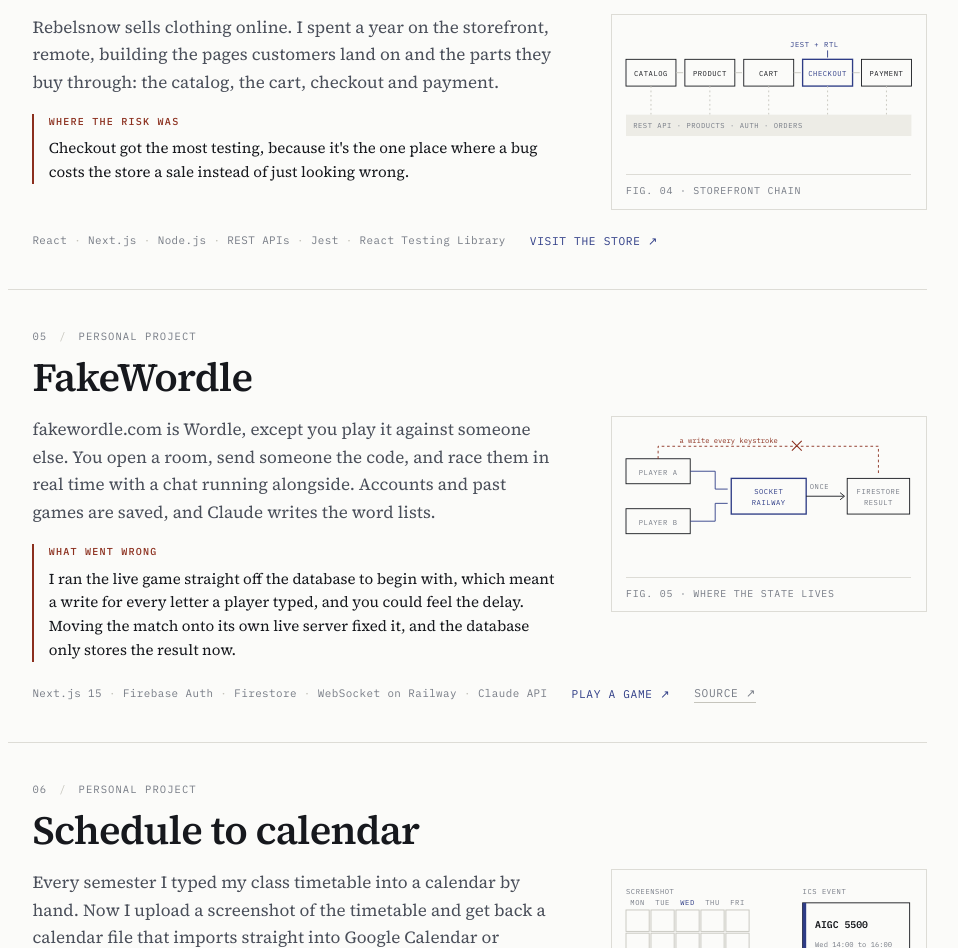
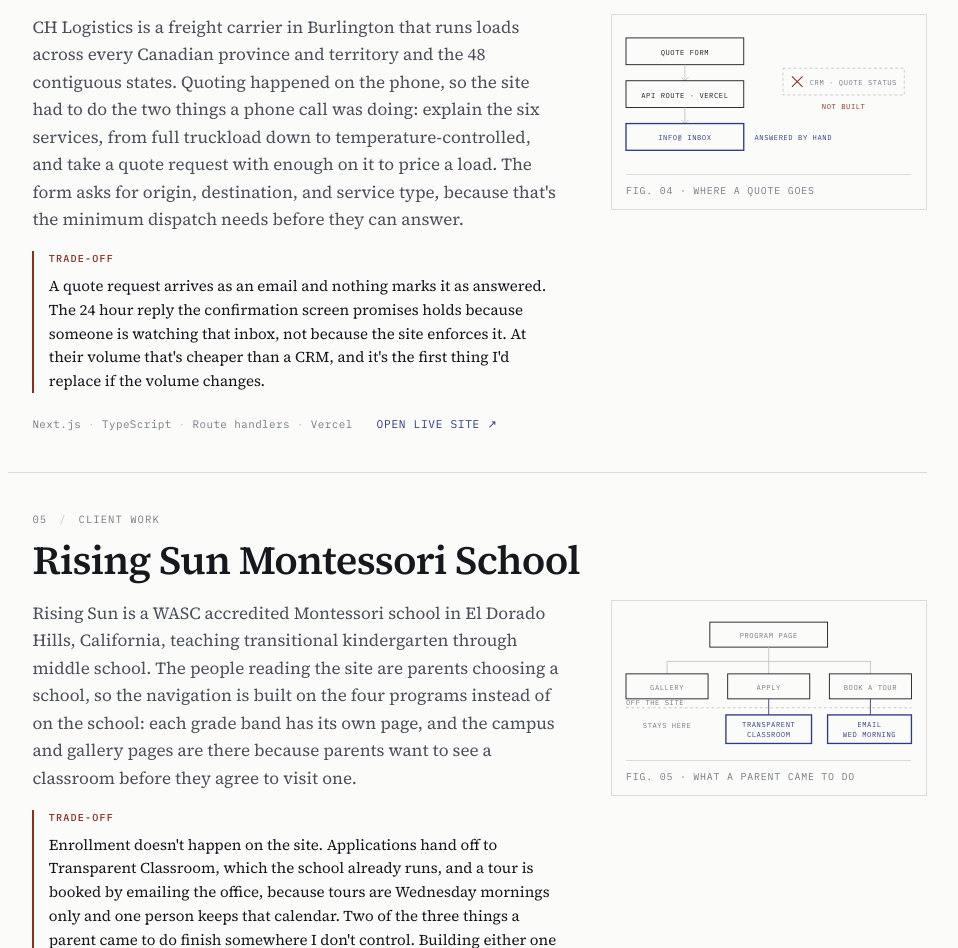
Before and after one commit to PravdeepK/portfolio, a Next.js app: page / in a window 1280 px wide. Shown: the part 3230-4178 px from the top of the page, without its empty margins (286-1244 px from the left). Built offline with nearby package versions, Linux system fonts and the light colour scheme.

Commit message:
added more client work

```diff
--- a/src/app/figures.tsx
+++ b/src/app/figures.tsx
@@ -552,3 +552,199 @@ export function ModelsFigure() {
     </Plate>
   );
 }
+
+/** A quote request goes form, route, inbox. Nothing tracks it after that. */
+export function QuoteFigure() {
+  const steps = [
+    { label: "quote form", y: 10 },
+    { label: "api route · vercel", y: 58 },
+    { label: "info@ inbox", y: 106 },
+  ];
+
+  return (
+    <Plate title="A quote request goes from the form to an API route on Vercel and lands in the office inbox. No CRM tracks it after that.">
+      {steps.map((step, i) => {
+        const last = i === steps.length - 1;
+        return (
+          <g key={step.label}>
+            <rect
+              x="0"
+              y={step.y}
+              width="132"
+              height="30"
+              fill="none"
+              stroke={last ? ACCENT : V}
+              strokeWidth={last ? "1.5" : "1"}
+            />
+            <text
+              className="fig-label"
+              x="66"
+              y={step.y + 19}
+              textAnchor="middle"
+              style={{ fill: last ? ACCENT : V }}
+            >
+              {step.label}
+            </text>
+            {!last && (
+              <>
+                <path
+                  d={`M66 ${step.y + 30} V${step.y + 48}`}
+                  stroke={SOFT}
+                  strokeWidth="1"
+                />
+                <path
+                  d={`M62 ${step.y + 44} l4 4 4 -4`}
+                  fill="none"
+                  stroke={SOFT}
+                  strokeWidth="1"
+                />
+              </>
+            )}
+          </g>
+        );
+      })}
+
+      <text className="fig-label" x="144" y="125" style={{ fill: ACCENT }}>
+        answered by hand
+      </text>
+
+      {/* The step nobody is paying for yet. */}
+      <rect
+        x="176"
+        y="44"
+        width="136"
+        height="30"
+        fill="none"
+        stroke={SOFT}
+        strokeWidth="1"
+        strokeDasharray="3 3"
+      />
+      <path d="M186 53 l12 12 M198 53 l-12 12" stroke={BAD} strokeWidth="1.2" />
+      <text className="fig-label" x="206" y="63">
+        crm · quote status
+      </text>
+      <text
+        className="fig-label"
+        x="244"
+        y="90"
+        textAnchor="middle"
+        style={{ fill: BAD }}
+      >
+        not built
+      </text>
+    </Plate>
+  );
+}
+
+/** Three things a parent comes to do. Two of them leave the site. */
+export function EnrollFigure() {
+  const branches = [
+    { label: "gallery", x: 0 },
+    { label: "apply", x: 114 },
+    { label: "book a tour", x: 228 },
+  ];
+
+  return (
+    <Plate title="From a program page a parent reaches the gallery, the application, or a tour. The application hands off to Transparent Classroom and the tour is booked by email, so both leave the site.">
+      <rect x="94" y="8" width="132" height="28" fill="none" stroke={V} />
+      <text className="fig-label" x="160" y="26" textAnchor="middle">
+        program page
+      </text>
+
+      <path d="M160 36 V52 M46 52 H274" stroke={SOFT} strokeWidth="1" />
+
+      {branches.map((branch) => {
+        const cx = branch.x + 46;
+        return (
+          <g key={branch.label}>
+            <path d={`M${cx} 52 V66`} stroke={SOFT} strokeWidth="1" />
+            <rect
+              x={branch.x}
+              y="66"
+              width="92"
+              height="28"
+              fill="none"
+              stroke={V}
+            />
+            <text className="fig-label" x={cx} y="84" textAnchor="middle">
+              {branch.label}
+            </text>
+          </g>
+        );
+      })}
+
+      {/* Everything under this line is somebody else's system. */}
+      <path
+        d="M0 104 H320"
+        stroke={SOFT}
+        strokeWidth="1"
+        strokeDasharray="3 3"
+      />
+      <text className="fig-label" x="0" y="101">
+        off the site
+      </text>
+
+      <text className="fig-label" x="46" y="127" textAnchor="middle">
+        stays here
+      </text>
+
+      <path d="M160 94 V112 M274 94 V112" stroke={ACCENT} strokeWidth="1" />
+
+      <rect
+        x="112"
+        y="112"
+        width="96"
+        height="32"
+        fill="none"
+        stroke={ACCENT}
+        strokeWidth="1.5"
+      />
+      <text
+        className="fig-label"
+        x="160"
+        y="126"
+        textAnchor="middle"
+        style={{ fill: ACCENT }}
+      >
+        transparent
+      </text>
+      <text
+        className="fig-label"
+        x="160"
+        y="137"
+        textAnchor="middle"
+        style={{ fill: ACCENT }}
+      >
+        classroom
+      </text>
+
+      <rect
+        x="226"
+        y="112"
+        width="94"
+        height="32"
+        fill="none"
+        stroke={ACCENT}
+        strokeWidth="1.5"
+      />
+      <text
+        className="fig-label"
+        x="273"
+        y="126"
+        textAnchor="middle"
+        style={{ fill: ACCENT }}
+      >
+        email
+      </text>
+      <text
+        className="fig-label"
+        x="273"
+        y="137"
+        textAnchor="middle"
+        style={{ fill: ACCENT }}
+      >
+        wed morning
+      </text>
+    </Plate>
+  );
+}
--- a/src/app/page.tsx
+++ b/src/app/page.tsx
@@ -5,7 +5,9 @@ import { motion, useReducedMotion } from "framer-motion";
 import { TypeAnimation } from "react-type-animation";
 import {
   CommerceFigure,
+  EnrollFigure,
   ModelsFigure,
+  QuoteFigure,
   ScoreBars,
   SocketFigure,
   StreamFigure,
@@ -92,6 +94,36 @@ const projects: Project[] = [
   },
   {
     number: "04",
+    title: "CH Logistics",
+    category: "Client work",
+    description:
+      "CH Logistics is a freight carrier in Burlington that runs loads across every Canadian province and territory and the 48 contiguous states. Quoting happened on the phone, so the site had to do the two things a phone call was doing: explain the six services, from full truckload down to temperature-controlled, and take a quote request with enough on it to price a load. The form asks for origin, destination, and service type, because that's the minimum dispatch needs before they can answer.",
+    detail:
+      "A quote request arrives as an email and nothing marks it as answered. The 24 hour reply the confirmation screen promises holds because someone is watching that inbox, not because the site enforces it. At their volume that's cheaper than a CRM, and it's the first thing I'd replace if the volume changes.",
+    noteLabel: "Trade-off",
+    figure: <QuoteFigure />,
+    caption: "Fig. 04 · Where a quote goes",
+    meta: ["Next.js", "TypeScript", "Route handlers", "Vercel"],
+    href: "https://www.chlogistics.ca/",
+    linkLabel: "Open live site",
+  },
+  {
+    number: "05",
+    title: "Rising Sun Montessori School",
+    category: "Client work",
+    description:
+      "Rising Sun is a WASC accredited Montessori school in El Dorado Hills, California, teaching transitional kindergarten through middle school. The people reading the site are parents choosing a school, so the navigation is built on the four programs instead of on the school: each grade band has its own page, and the campus and gallery pages are there because parents want to see a classroom before they agree to visit one.",
+    detail:
+      "Enrollment doesn't happen on the site. Applications hand off to Transparent Classroom, which the school already runs, and a tour is booked by emailing the office, because tours are Wednesday mornings only and one person keeps that calendar. Two of the three things a parent came to do finish somewhere I don't control. Building either one on the site would have meant keeping a second copy of records the school already has.",
+    noteLabel: "Trade-off",
+    figure: <EnrollFigure />,
+    caption: "Fig. 05 · What a parent came to do",
+    meta: ["WordPress", "Elementor", "Transparent Classroom"],
+    href: "https://risingsunmontessori.org/",
+    linkLabel: "Open live site",
+  },
+  {
+    number: "06",
     title: "Rebelsnow",
     category: "E-commerce platform",
     description:
@@ -100,7 +132,7 @@ const projects: Project[] = [
       "Checkout got the most testing, because it's the one place where a bug costs the store a sale instead of just looking wrong.",
     noteLabel: "Where the risk was",
     figure: <CommerceFigure />,
-    caption: "Fig. 04 · Storefront chain",
+    caption: "Fig. 06 · Storefront chain",
     meta: [
       "React",
       "Next.js",
@@ -113,7 +145,7 @@ const projects: Project[] = [
     linkLabel: "Visit the store",
   },
   {
-    number: "05",
+    number: "07",
     title: "FakeWordle",
     category: "Personal project",
     description:
@@ -122,7 +154,7 @@ const projects: Project[] = [
       "I ran the live game straight off the database to begin with, which meant a write for every letter a player typed, and you could feel the delay. Moving the match onto its own live server fixed it, and the database only stores the result now.",
     noteLabel: "What went wrong",
     figure: <SocketFigure />,
-    caption: "Fig. 05 · Where the state lives",
+    caption: "Fig. 07 · Where the state lives",
     meta: [
       "Next.js 15",
       "Firebase Auth",
@@ -136,7 +168,7 @@ const projects: Project[] = [
     secondaryLabel: "Source",
   },
   {
-    number: "06",
+    number: "08",
     title: "Schedule to calendar",
     category: "Personal project",
     description:
@@ -145,7 +177,7 @@ const projects: Project[] = [
       "The model was the easy part. A timetable is a grid where position carries the meaning: where a class sits tells you when it is, so parsing the text alone throws away half the information.",
     noteLabel: "The hard part",
     figure: <TimetableFigure />,
-    caption: "Fig. 06 · Cell to event",
+    caption: "Fig. 08 · Cell to event",
     meta: ["Next.js", "Claude vision API", "ICS"],
     href: "https://schedule-to-calendar-two.vercel.app",
     linkLabel: "Try the tool",
@@ -153,7 +185,7 @@ const projects: Project[] = [
     secondaryLabel: "Source",
   },
   {
-    number: "07",
+    number: "09",
     title: "Health risk classifier",
     category: "Capstone, AIGC 5005",
     description:
@@ -162,12 +194,12 @@ const projects: Project[] = [
       "I prepared the data and ran the comparison between the two models, then built the interface for it, because a page of numbers in a notebook is not something you can put in front of anyone outside the program.",
     noteLabel: "My part",
     figure: <ModelsFigure />,
-    caption: "Fig. 07 · Same inputs, two models",
+    caption: "Fig. 09 · Same inputs, two models",
     meta: ["Python", "PyTorch", "scikit-learn", "FastAPI", "Next.js"],
     status: "Not public yet",
   },
   {
-    number: "08",
+    number: "10",
     title: "HuntigoX",
     category: "Capstone, AIGC 5505",
     description:
@@ -176,7 +208,7 @@ const projects: Project[] = [
       "I built what candidates and employers actually see, including the verification steps and the scorecard at the end of them. On the model side I worked on spotting the patterns that mark a listing as suspect.",
     noteLabel: "My part",
     figure: <VerificationFigure />,
-    caption: "Fig. 08 · Verification output, illustrative",
+    caption: "Fig. 10 · Verification output, illustrative",
     meta: ["React", "Next.js", "TypeScript", "Python", "REST APIs"],
     status: "Not public yet",
   },
@@ -567,7 +599,7 @@ export default function Home() {
           <Rail
             index="02"
             label="Selected work"
-            note="Eight projects. Some were paid, the rest I built because I wanted the thing to exist."
+            note="Ten projects. Some were paid, the rest I built because I wanted the thing to exist."
           />
           <div className="records">
             {projects.map((project) => (
```
